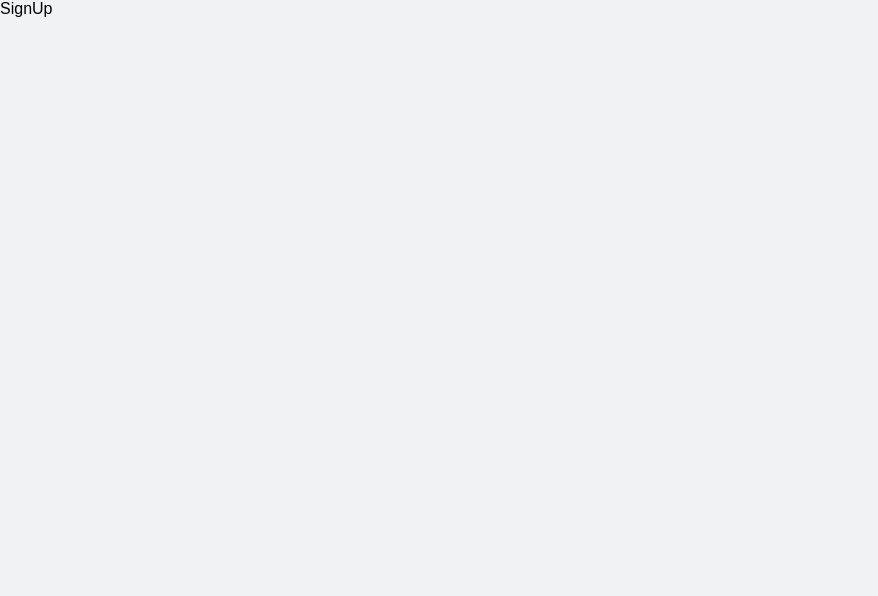
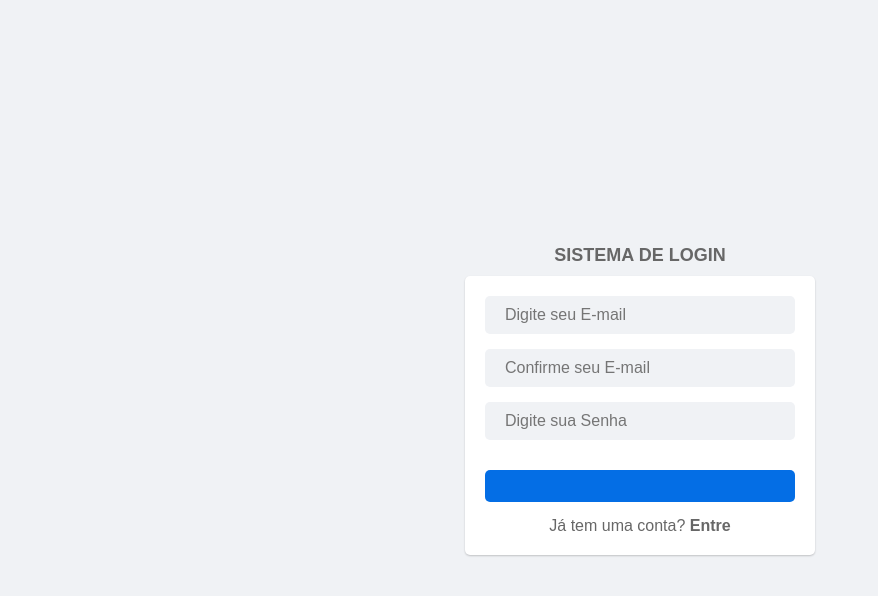
Before and after one commit to alexandresjunior/sistema-login, a React (Create React App) app in the folder sistema-login-js/: page /sign-up in a window 1280 px wide. Shown: the top 596 px of the page, without its empty margins (0-878 px from the left). Built offline with nearby package versions, Linux system fonts and the light colour scheme.

Commit message:
Definição da página de Sign Up

```diff
--- a/sistema-login-js/src/pages/SignIn/index.js
+++ b/sistema-login-js/src/pages/SignIn/index.js
@@ -47,12 +47,12 @@
                 />
                 <C.labelError>{error}</C.labelError>
                 <Button text="Entrar" onClick={handleLogin} />
-                <C.LabelSignup>
+                <C.LabelSignUp>
                     Não tem uma conta?
                     <C.Strong>
                         <Link to="/sign-up">&nbsp;Registre-se</Link>
                     </C.Strong>
-                </C.LabelSignup>
+                </C.LabelSignUp>
             </C.Content>
         </C.Container>
     );
--- a/sistema-login-js/src/pages/SignIn/styles.js
+++ b/sistema-login-js/src/pages/SignIn/styles.js
@@ -29,7 +29,7 @@
   color: #676767;
 `;
 
-export const LabelSignup = styled.label`
+export const LabelSignUp = styled.label`
   font-size: 16px;
   color: #676767;
 `;
--- a/sistema-login-js/src/pages/SignUp/index.js
+++ b/sistema-login-js/src/pages/SignUp/index.js
@@ -1,7 +1,72 @@
-import React from "react";
+import React, { useState } from "react";
+import Input from "../../components/Input";
+import Button from "../../components/Button";
+import * as C from "./styles";
+import { Link, useNavigate } from "react-router-dom";
+import { useAuth } from "../../hooks/useAuth";
 
 const SignUp = () => {
-    return <div>SignUp</div>;
-}
+    const [email, setEmail] = useState("");
+    const [emailConf, setEmailConf] = useState("");
+    const [senha, setSenha] = useState("");
+    const [error, setError] = useState("");
+    const navigate = useNavigate();
+
+    const signUp = useAuth();
+
+    const handleSignUp = () => {
+        if (!email | !emailConf | !senha) {
+            setError("Preencha todos os campos");
+            return;
+        } else if (email !== emailConf) {
+            setError("Os e-mails não são iguais");
+            return;
+        }
+
+        const res = signUp(email, senha);
+
+        if (res) {
+            setError(res);
+            return;
+        }
+
+        alert("Usuário cadatrado com sucesso!");
+        navigate("/");
+    };
+
+    return (
+        <C.Container>
+            <C.Label>SISTEMA DE LOGIN</C.Label>
+            <C.Content>
+                <Input
+                    type="email"
+                    placeholder="Digite seu E-mail"
+                    value={email}
+                    onChange={(e) => [setEmail(e.target.value), setError("")]}
+                />
+                <Input
+                    type="email"
+                    placeholder="Confirme seu E-mail"
+                    value={emailConf}
+                    onChange={(e) => [setEmailConf(e.target.value), setError("")]}
+                />
+                <Input
+                    type="password"
+                    placeholder="Digite sua Senha"
+                    value={senha}
+                    onChange={(e) => [setSenha(e.target.value), setError("")]}
+                />
+                <C.labelError>{error}</C.labelError>
+                <Button Text="Inscrever-se" onClick={handleSignUp} />
+                <C.LabelSignIn>
+                    Já tem uma conta?
+                    <C.Strong>
+                        <Link to="/">&nbsp;Entre</Link>
+                    </C.Strong>
+                </C.LabelSignIn>
+            </C.Content>
+        </C.Container>
+    );
+};
 
 export default SignUp;
--- a/sistema-login-js/src/pages/SignUp/styles.js
+++ b/sistema-login-js/src/pages/SignUp/styles.js
@@ -0,0 +1,49 @@
+import styled from "styled-components";
+
+export const Container = styled.div`
+  display: flex;
+  align-items: center;
+  justify-content: center;
+  flex-direction: column;
+  gap: 10px;
+  height: 100vh;
+`;
+
+export const Content = styled.div`
+  gap: 15px;
+  display: flex;
+  align-items: center;
+  justify-content: center;
+  flex-direction: column;
+  width: 100%;
+  box-shadow: 0 1px 2px #0003;
+  background-color: white;
+  max-width: 350px;
+  padding: 20px;
+  border-radius: 5px;
+`;
+
+export const Label = styled.label`
+  font-size: 18px;
+  font-weight: 600;
+  color: #676767;
+`;
+
+export const LabelSignIn = styled.label`
+  font-size: 16px;
+  color: #676767;
+`;
+
+export const labelError = styled.label`
+  font-size: 14px;
+  color: red;
+`;
+
+export const Strong = styled.strong`
+  cursor: pointer;
+
+  a {
+    text-decoration: none;
+    color: #676767;
+  }
+`;
```
